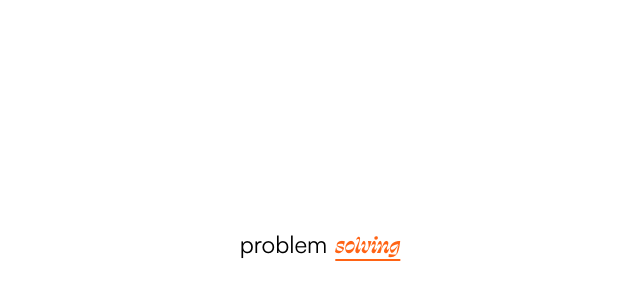
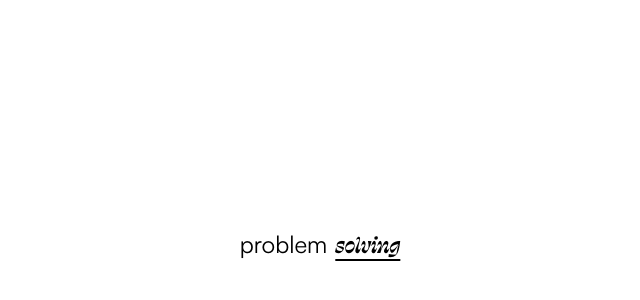
Before and after one commit to fadadOussama/agency, a Next.js app: page / in a window 1280 px wide. Shown: the part 156-456 px from the top of the page, without its empty margins (320-960 px from the left). Built offline with nearby package versions, Linux system fonts and the light colour scheme.

Commit message:
Update tailwind.config.ts

```diff
--- a/tailwind.config.ts
+++ b/tailwind.config.ts
@@ -19,8 +19,8 @@ const config = {
     },
     extend: {
       colors: {
-        orange: "#FF6314",
-        gray: "#F4F4F4",
+        ornge: "#FF6314",
+        gry: "#F4F4F4",
         black: "#0D0E13",
       },
       fontFamily: {
```
